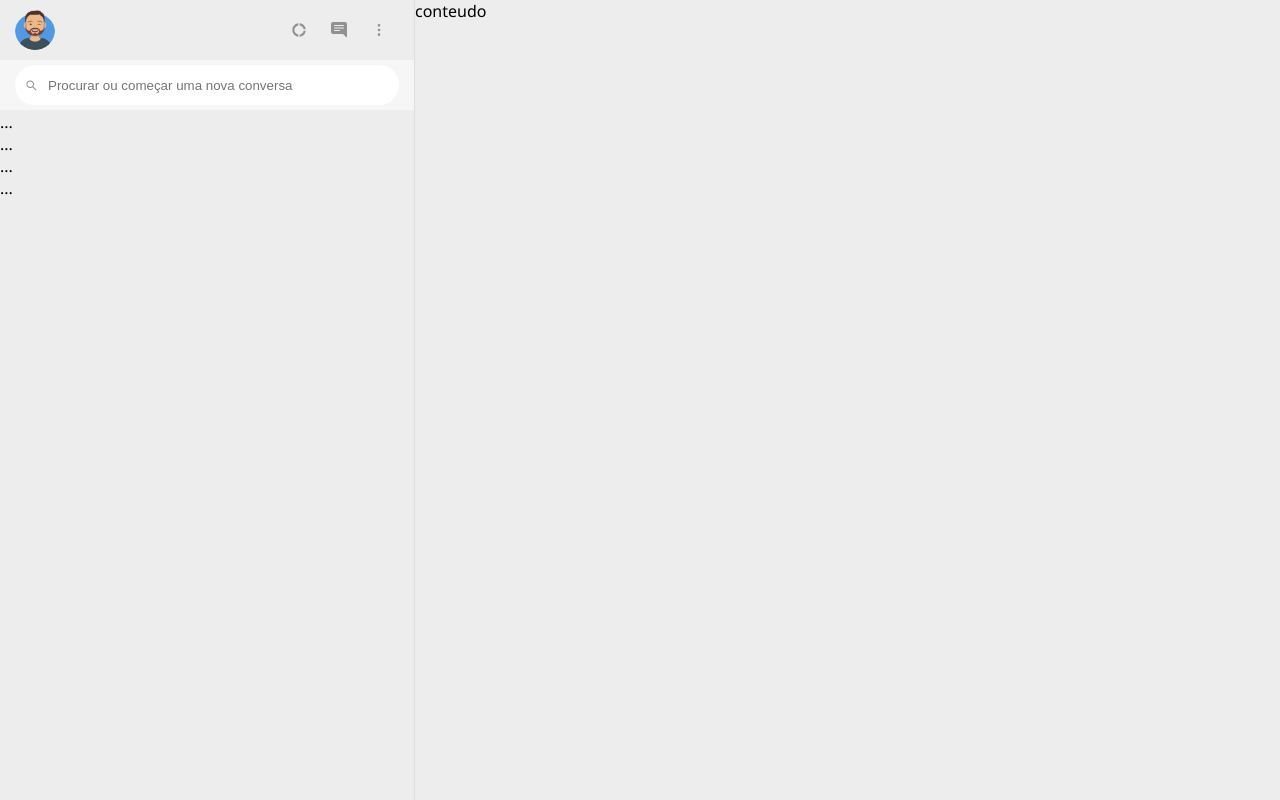
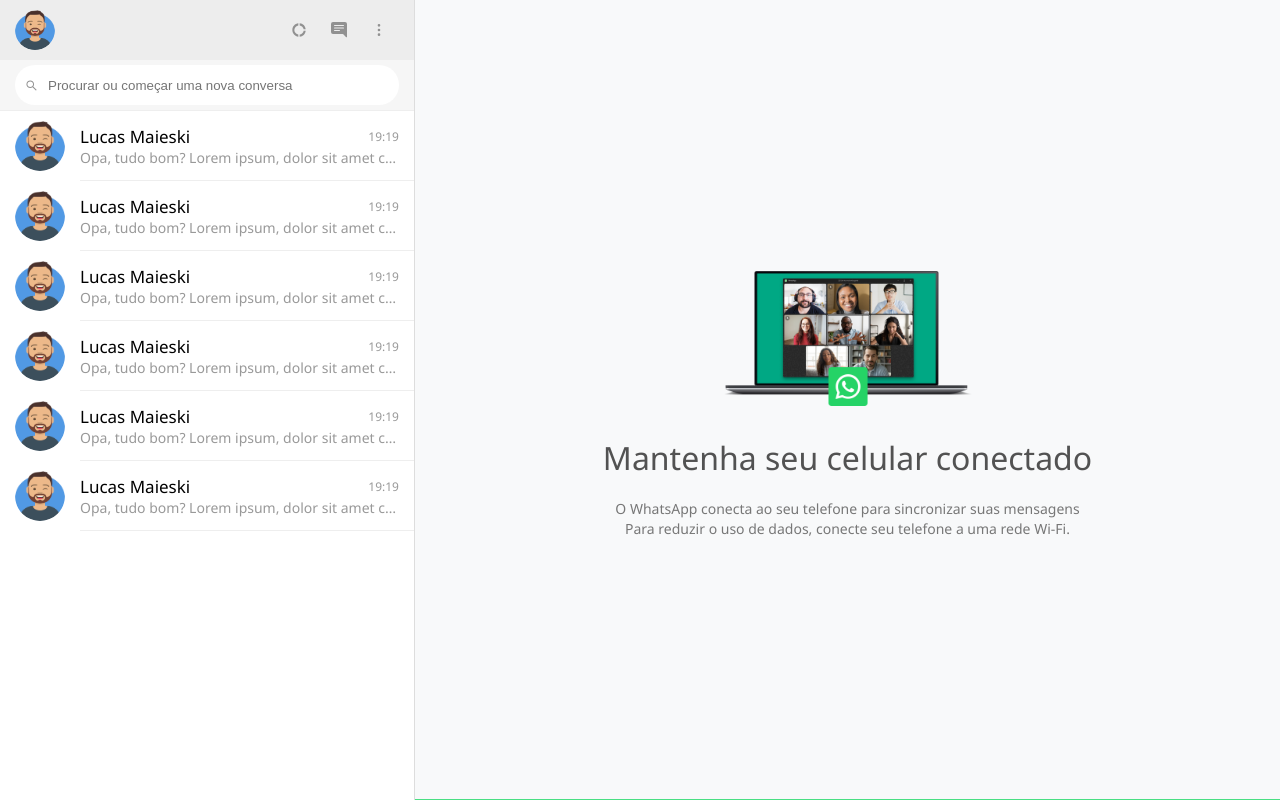
Before and after one commit to lucasgmaieski/whatsappclone, a React (Vite) app: page / in a window 1280 px wide. Built offline with nearby package versions, Linux system fonts and the light colour scheme; the HTML template or start-up script is replaced by a standard one.

Commit message:
adicionada ChatList e ChatIntro

```diff
--- a/src/App.tsx
+++ b/src/App.tsx
@@ -6,11 +6,20 @@ import { BsFillChatRightTextFill } from 'react-icons/bs';
 import { FiMoreVertical } from 'react-icons/fi';
 import { AiOutlineSearch } from 'react-icons/ai';
 import ChatlistItem from './components/ChatlistItem';
+import ChatIntro from './components/ChatIntro';
+import ChatWindow from './components/ChatWindow';
 
 
 function App() {
-    const [chatlist, setChatlist] = useState([{},{},{},{}])
-
+    const [chatlist, setChatlist] = useState<ChatItemType[]>([
+        {chatId: 1, title: 'Fulano Detal', image: './Avatar-Profile-Vector.png'},
+        {chatId: 2, title: 'Fulano Detal', image: './Avatar-Profile-Vector.png'},
+        {chatId: 3, title: 'Fulano Detal', image: './Avatar-Profile-Vector.png'},
+        {chatId: 4, title: 'Fulano Detal', image: './Avatar-Profile-Vector.png'},
+        {chatId: 5, title: 'Fulano Detal', image: './Avatar-Profile-Vector.png'},
+        {chatId: 6, title: 'Fulano Detal', image: './Avatar-Profile-Vector.png'}
+    ])
+    const [activeChat, setActiveChat] = useState<ChatItemType | null>(null);
     return (
         <C.AppWindow>
             <C.Sidebar>
@@ -37,12 +46,20 @@ function App() {
 
                 <C.ChatList>
                     {chatlist.map((item, key)=>(
-                        <ChatlistItem key={key}/>
+                        <ChatlistItem
+                            key={key}
+                            onClick={()=>setActiveChat(chatlist[key])}
+                        />
                     ))}
                 </C.ChatList>
             </C.Sidebar>
             <C.ContentArea>
-                conteudo
+                {activeChat?.chatId !== undefined &&
+                    <ChatWindow />
+                }
+                {activeChat?.chatId === undefined &&
+                    <ChatIntro />
+                }
             </C.ContentArea>
         </C.AppWindow>
     )
--- a/src/Styles.ts
+++ b/src/Styles.ts
@@ -44,7 +44,17 @@ export const SearchInput = styled.input`
     margin-left: 10px;
 `;
 export const ChatList = styled.div`
+    flex: 1;
+    background-color: #fff;
+    overflow-y: auto;
 
+    &::-webkit-scrollbar {
+        width: 6px;
+        height: 6px;
+    }
+    &::-webkit-scrollbar-thumb {
+        background-color: rgba(0,0,0, 0.2);
+    }
 `;
 export const HeaderAvatar = styled.img`
     width: 40px;
@@ -67,5 +77,5 @@ export const HeaderBtn = styled.div`
 
 
 export const ContentArea = styled.div`
-
+    flex: 1;
 `;
--- /dev/null
+++ b/src/components/ChatIntro/index.tsx
@@ -0,0 +1,11 @@
+import * as C from "./styles";
+
+export default () => {
+    return (
+        <C.ChatIntro>
+            <img src="./public/native-desktop-hero.png" alt="" />
+            <h1>Mantenha seu celular conectado</h1>
+            <h2>O WhatsApp conecta ao seu telefone para sincronizar suas mensagens <br />Para reduzir o uso de dados, conecte seu telefone a uma rede Wi-Fi.</h2>
+        </C.ChatIntro>
+    );
+}
--- /dev/null
+++ b/src/components/ChatIntro/styles.ts
@@ -0,0 +1,32 @@
+import styled from "styled-components";
+
+export const ChatIntro = styled.div`
+    background-color: #f8f9fa;
+    display: flex;
+    flex-direction: column;
+    justify-content: center;
+    align-items: center;
+    height: 100%;
+    border-bottom: 1px solid #4adf83 ;
+
+    img {
+        width: 250px;
+        height: auto;
+    }
+
+    h1 {
+        font-size: 32px;
+        color: #525252;
+        font-weight: normal;
+        margin-top: 30px;
+    }
+
+    h2 {
+        font-size: 14px;
+        color: #777;
+        font-weight: normal;
+        margin-top: 20px;
+        line-height: 20px;
+        text-align: center;
+    }
+`;
--- /dev/null
+++ b/src/components/ChatWindow/index.tsx
@@ -0,0 +1,9 @@
+import * as C from "./styles";
+
+export default () => {
+    return (
+        <C.ChatIntro>
+            ...blabla
+        </C.ChatIntro>
+    );
+}
--- /dev/null
+++ b/src/components/ChatWindow/styles.ts
@@ -0,0 +1,32 @@
+import styled from "styled-components";
+
+export const ChatIntro = styled.div`
+    background-color: #f8f9fa;
+    display: flex;
+    flex-direction: column;
+    justify-content: center;
+    align-items: center;
+    height: 100%;
+    border-bottom: 1px solid #4adf83 ;
+
+    img {
+        width: 250px;
+        height: auto;
+    }
+
+    h1 {
+        font-size: 32px;
+        color: #525252;
+        font-weight: normal;
+        margin-top: 30px;
+    }
+
+    h2 {
+        font-size: 14px;
+        color: #777;
+        font-weight: normal;
+        margin-top: 20px;
+        line-height: 20px;
+        text-align: center;
+    }
+`;
--- a/src/components/ChatlistItem/index.tsx
+++ b/src/components/ChatlistItem/index.tsx
@@ -1,9 +1,24 @@
 import * as C from "./styles";
 
-export default () => {
+type Props = {
+    // onClick: () => React.Dispatch<React.SetStateAction<ChatItemType>>
+    onClick: () => void;
+}
+export default ({onClick}: Props) => {
     return (
-        <div>
-            ...
-        </div>
+        <C.ChatListItem onClick={onClick}>
+            <C.ChatListAvatar src="./Avatar-Profile-Vector.png" alt="" />
+            <C.ChatListLines>
+                <C.ChatListLine>
+                    <C.ChatListName>Lucas Maieski</C.ChatListName>
+                    <C.ChatListDate>19:19</C.ChatListDate>
+                </C.ChatListLine>
+                <C.ChatListLine>
+                    <C.ChatListLastMsg>
+                        <p>Opa, tudo bom? Lorem ipsum, dolor sit amet consectetur adipisicing elit. Molestiae repellendus fugit blanditiis velit omnis magnam id ut? Omnis, quisquam recusandae asperiores obcaecati eius tempora, quas, facere saepe architecto aliquid pariatur.</p>
+                    </C.ChatListLastMsg>
+                </C.ChatListLine>
+            </C.ChatListLines>
+        </C.ChatListItem>
     );
 }
--- a/src/components/ChatlistItem/styles.ts
+++ b/src/components/ChatlistItem/styles.ts
@@ -1 +1,58 @@
 import styled from "styled-components";
+
+export const ChatListItem = styled.div`
+    display: flex;
+    cursor: pointer;
+    align-items: center;
+    height: 70px;
+
+    &:hover {
+        background-color: #f5f5f5;
+    }
+`;
+export const ChatListAvatar = styled.img`
+    width: 50px;
+    height: 50px;
+    border-radius: 50%;
+    margin-left: 15px;
+`;
+export const ChatListLines = styled.div`
+    flex: 1;
+    height: 100%;
+    display: flex;
+    flex-direction: column;
+    justify-content: center;
+    border-bottom: 1px solid #eee;
+    padding-right: 15px;
+    margin-left: 15px;
+
+    flex-wrap: wrap;
+    min-width: 0;
+`;
+export const ChatListLine = styled.div`
+    display: flex;
+    justify-content: space-between;
+    align-items: center;
+    width: 100%;
+`;
+export const ChatListName = styled.div`
+    font-size: 17px;
+    color: #000;
+`;
+export const ChatListDate = styled.div`
+    font-size: 12px;
+    color: #999;
+`;
+export const ChatListLastMsg = styled.div`
+    font-size: 14px;
+    color: #999;
+    display: flex;
+    width: 100%;
+
+    p {
+        overflow: hidden;
+        white-space: nowrap;
+        text-overflow: ellipsis;
+        margin: 0;
+    }
+`;
--- /dev/null
+++ b/src/types/ChatitemType.ts
@@ -0,0 +1,5 @@
+type ChatItemType = {
+    chatId: number;
+    title: string;
+    image: string;
+}
```
Also changed, not shown: public/native-desktop-hero.png (added).
